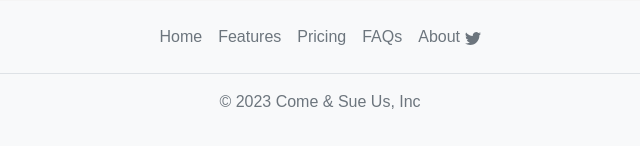
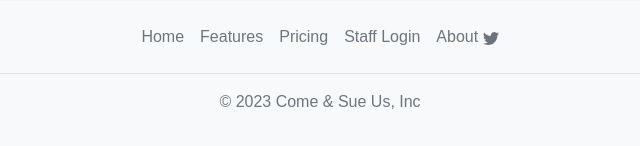
Before and after one commit to JacquesIversen/pp4-this-time-final, a Django app: page /staff/dashboard/ in a window 1280 px wide. Shown: the part 718-864 px from the top of the page, without its empty margins (320-960 px from the left). Run offline with Django 4.2, Linux system fonts and the light colour scheme; a user stored in the database is signed in; data comes from the database, SQL or seed files in the repository; both versions use the stored data as it was after the commit; some web fonts are replaced.

Commit message:
dashboard link & function updated

```diff
--- a/home/templates/home/order.html
+++ b/home/templates/home/order.html
@@ -85,7 +85,7 @@
         </div>
         <div class="modal-footer">
           <button type="button" class="btn btn-secondary" data-bs-dismiss="modal">Close</button>
-          <button type="button" class="btn btn-primary">Save changes</button>
+          <button type="submit" class="btn btn-primary">Save changes</button>
         </div>
       </div>
     </div>
--- a/templates/includes/footer.html
+++ b/templates/includes/footer.html
@@ -3,7 +3,7 @@
       <li class="nav-item"><a href="#" class="nav-link px-2 text-muted">Home</a></li>
       <li class="nav-item"><a href="#" class="nav-link px-2 text-muted">Features</a></li>
       <li class="nav-item"><a href="#" class="nav-link px-2 text-muted">Pricing</a></li>
-      <li class="nav-item"><a href="#" class="nav-link px-2 text-muted">FAQs</a></li>
+      <li class="nav-item"><a href="{% url 'dashboard' %}" class="nav-link px-2 text-muted">Staff Login</a></li>
       <li class="nav-item"><a href="#" class="nav-link px-2 text-muted">About <svg xmlns="http://www.w3.org/2000/svg" width="16" height="16" fill="currentColor" class="bi bi-twitter" viewBox="0 0 16 16">
         <path d="M5.026 15c6.038 0 9.341-5.003 9.341-9.334 0-.14 0-.282-.006-.422A6.685 6.685 0 0 0 16 3.542a6.658 6.658 0 0 1-1.889.518 3.301 3.301 0 0 0 1.447-1.817 6.533 6.533 0 0 1-2.087.793A3.286 3.286 0 0 0 7.875 6.03a9.325 9.325 0 0 1-6.767-3.429 3.289 3.289 0 0 0 1.018 4.382A3.323 3.323 0 0 1 .64 6.575v.045a3.288 3.288 0 0 0 2.632 3.218 3.203 3.203 0 0 1-.865.115 3.23 3.23 0 0 1-.614-.057 3.283 3.283 0 0 0 3.067 2.277A6.588 6.588 0 0 1 .78 13.58a6.32 6.32 0 0 1-.78-.045A9.344 9.344 0 0 0 5.026 15z"/>
       </svg></a></li>
```
Also changed, not shown: db.sqlite3.
